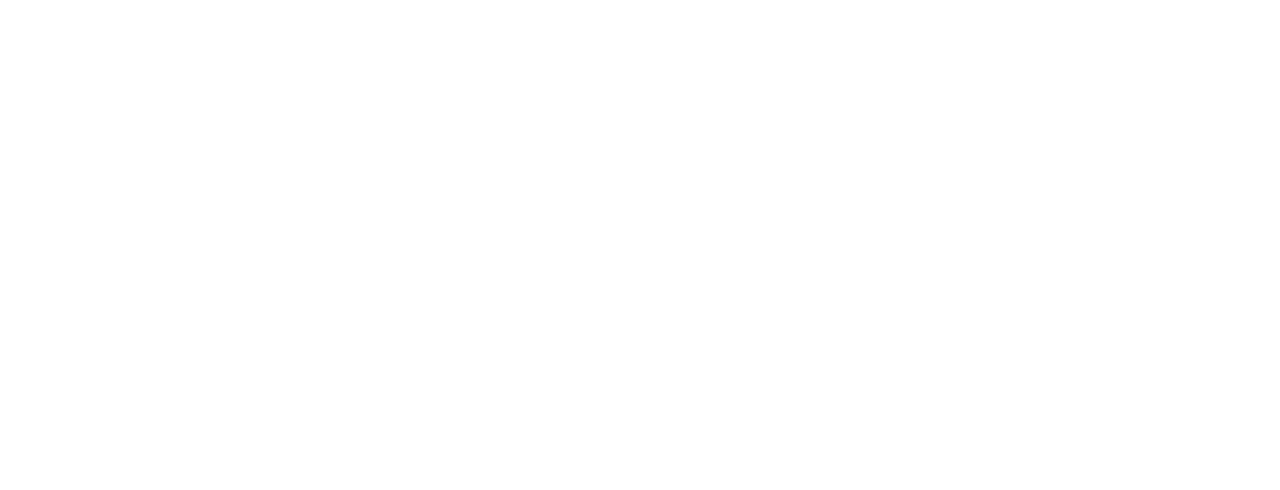
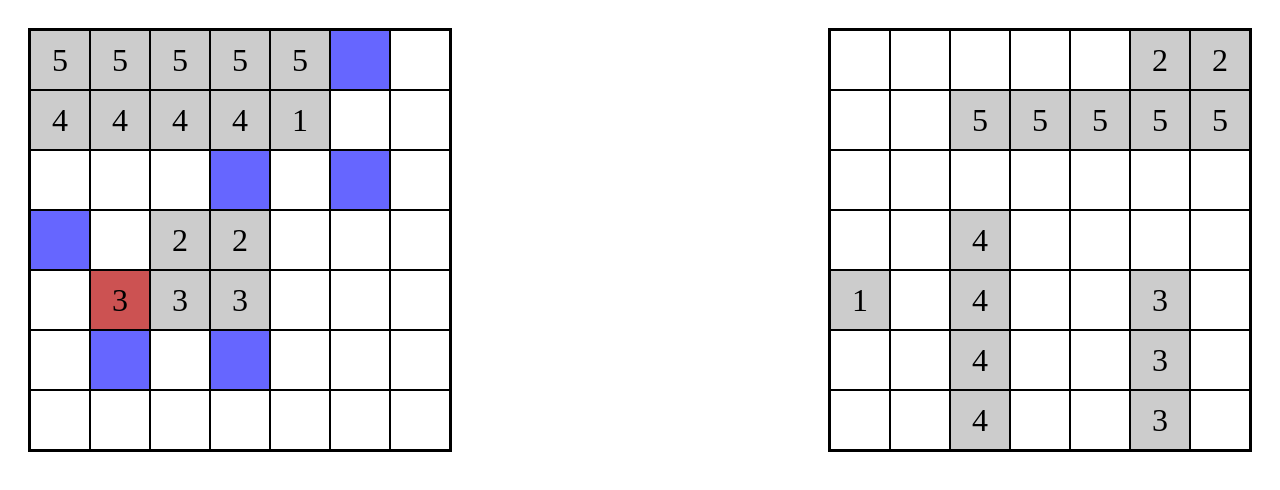
Before and after one commit to amsierco/battleship, a website built with webpack: page dist/index.html in a window 1280 px wide. Built offline with nearby package versions, Linux system fonts and the light colour scheme.

Commit message:
Visualized boards with hit/miss markers

```diff
--- a/src/Board.js
+++ b/src/Board.js
@@ -1,8 +1,12 @@
+import { DOM } from "./DOM";
+
 export const Board = () => {
   let board = [];
   let tileData = new Map();
+  let ID = null;
 
-  function createBoard(){
+  function createBoard(id=1){
+    ID=id;
     for(let i=0; i<7; i++){
       board.push([]);
       for(let j=0; j<7; j++){
@@ -55,15 +59,18 @@ export const Board = () => {
         board[row][col+i] = ship;
       }
     }
+    DOM.addShip(ship, rot, ID, row, col);
   }
 
   function attack(row, col){
     if(board[row][col] != null && typeof(board[row][col]) == "object"){
       board[row][col].hit();
       tileData.set((row*10)+col, true);
+      DOM.hit(ID, row, col);
       return true;
     }
     tileData.set((row*10)+col, true);
+    DOM.miss(ID, row, col);
     return false;
   }
 
--- a/src/DOM.js
+++ b/src/DOM.js
@@ -23,4 +23,31 @@ const createBoards=(()=>{
 
 export const DOM = (() => {
 
+    function addShip(ship, rot=0, brd=1, row, col){
+        let start = document.getElementById(`${brd}${row}${col}`);
+        if(rot == 0){
+          for(let i=0; i<ship.length; i++){
+            document.getElementById(`${brd}${row+i}${col}`).innerHTML = `<div>${ship.length}</div>`;
+          }
+        } else {
+          for(let i=0; i<ship.length; i++){
+            document.getElementById(`${brd}${row}${col+i}`).innerHTML = `<div>${ship.length}</div>`;
+          }
+        }
+    }
+
+    function miss(brd, row, col){
+        document.getElementById(`${brd}${row}${col}`).setAttribute('class', 'miss');
+    }
+
+    function hit(brd, row, col){
+        document.getElementById(`${brd}${row}${col}`).setAttribute('class', 'hit');
+    }
+
+    return{
+        addShip,
+        miss,
+        hit
+    }
+
 })();
--- a/src/GameManager.js
+++ b/src/GameManager.js
@@ -1,33 +1,45 @@
 import { Board } from "./Board"
-import { Player } from "./Player"
-import { AI } from "./Player"
 import { Ship } from "./Ship";
+import { DOM } from "./DOM";
+import { AI } from "./Player.js";
 
 export const GameManager = (() => {
 
     // Initialize variables
     let playerBoard = Board();
     let AIBoard = Board();
-    playerBoard.createBoard();
-    AIBoard.createBoard();
+    playerBoard.createBoard(1);
+    AIBoard.createBoard(2);
 
     // Temporarily place ships randomly
     for(let i=1; i<6; i++){
         let randRow = Math.floor(Math.random() * 6 + 0);
         let randCol = Math.floor(Math.random() * 6 + 0);
-        let randRot = Math.floor(Math.random() * 1) != 0 ? 90 : 0;
+        let randRot = Math.floor(Math.random() * 2 + 0) > 0 ? 90 : 0;
         let ship = Ship(i);
         while(playerBoard.placeShip(ship, randRot, randRow, randCol) == false){
             randRow = Math.floor(Math.random() * 6 + 0);
             randCol = Math.floor(Math.random() * 6 + 0);
         }
         playerBoard.placeShip(ship, randRot, randRow, randCol);
+        randRow = Math.floor(Math.random() * 6 + 0);
+        randCol = Math.floor(Math.random() * 6 + 0);
+        randRot = Math.floor(Math.random() * 2 + 0) > 0 ? 90 : 0;
+        while(AIBoard.placeShip(ship, randRot, randRow, randCol) == false){
+            randRow = Math.floor(Math.random() * 6 + 0);
+            randCol = Math.floor(Math.random() * 6 + 0);
+        }
         AIBoard.placeShip(ship, randRot, randRow, randCol);
     }
 
 
+    function takeTurn(){
+       AI.play();
+    }
+
     return {
         get playerBoard(){return playerBoard;},
-        get AIBoard(){return AIBoard;}
+        get AIBoard(){return AIBoard;},
+        takeTurn
     }
 })();
--- a/src/Player.js
+++ b/src/Player.js
@@ -1,6 +1,6 @@
 import { GameManager } from "./GameManager";
 
-export const Player = () =>{
+export const Player = (() =>{
     let turn = false;
     function beginTurn(){ turn = true;}
     function endTurn(){ turn = false;}
@@ -10,11 +10,10 @@ export const Player = () =>{
         endTurn,
         get turn(){return turn;}
     }
-}
+})();
 
 export const AI = (() => {
     //let AI = Player;
-
     function randTile(){
         let randRow = Math.floor(Math.random() * 6 + 0);
         let randCol = Math.floor(Math.random() * 6 + 0);
@@ -33,6 +32,7 @@ export const AI = (() => {
         GameManager.playerBoard.attack(tile[0], tile[1]);
 
         // For testing
+        console.log(tile[0]+', '+tile[1]);
         return tile;
     }
 
@@ -41,3 +41,5 @@ export const AI = (() => {
         play
     }
 })();
+
+AI.play();AI.play();AI.play();AI.play();AI.play();AI.play();AI.play();
--- a/src/style.css
+++ b/src/style.css
@@ -1,27 +1,43 @@
 body{
-    --tileSize: 50px;
+    --tileSize: 60px;
+    padding: 20px;
 }
 
 .gameSpace{
-    border: 2px solid black;
-    display: grid;
-    grid-template-columns: 1fr 1fr;
-    column-gap: 10px;
-    min-width: 100wh;
-    background-color: black;
+    display: flex;
+    justify-content: space-between;
+    min-width: fit-content;
 }
 
 .gameBoard{
-    border: 2px solid blue;
+    border: 2px solid black;
     display: grid;
     grid-template-columns: repeat(7, var(--tileSize));
     grid-template-rows: repeat(7, var(--tileSize));
-    min-width: fit-content;
-    min-height: fit-content;
+    width: fit-content;
+    height: fit-content;
 }
 
 .gameBoard>div{
-    border: 1px solid blue;
-    min-width: repeat(7, var(--tileSize));
-    min-height: repeat(7, var(--tileSize));
+    border: 1px solid black;
+    width: repeat(7, var(--tileSize));
+    height: repeat(7, var(--tileSize));
 }
+
+.gameBoard>div>*{
+    width: 100%;
+    height: 100%;
+    display: flex;
+    justify-content: center;
+    align-items: center;
+    background-color: rgba(0,0,0,0.2);
+    font-size: 2rem;
+}
+
+.hit{
+    background-color: rgba(255,0,0,.6);
+}
+
+.miss{
+    background-color: rgba(0,0,255,.6);
+}
--- a/webpack.config.js
+++ b/webpack.config.js
@@ -3,9 +3,9 @@ const path = require('path');
 module.exports = {
     entry: [
         './src/DOM.js',
+        './src/Player.js',
         './src/Ship.js',
         './src/Board.js',
-        './src/Player.js',
         './src/GameManager.js'
         ],
     output: {
```
Also changed, not shown: dist/bundle.js, dist/index.html.
